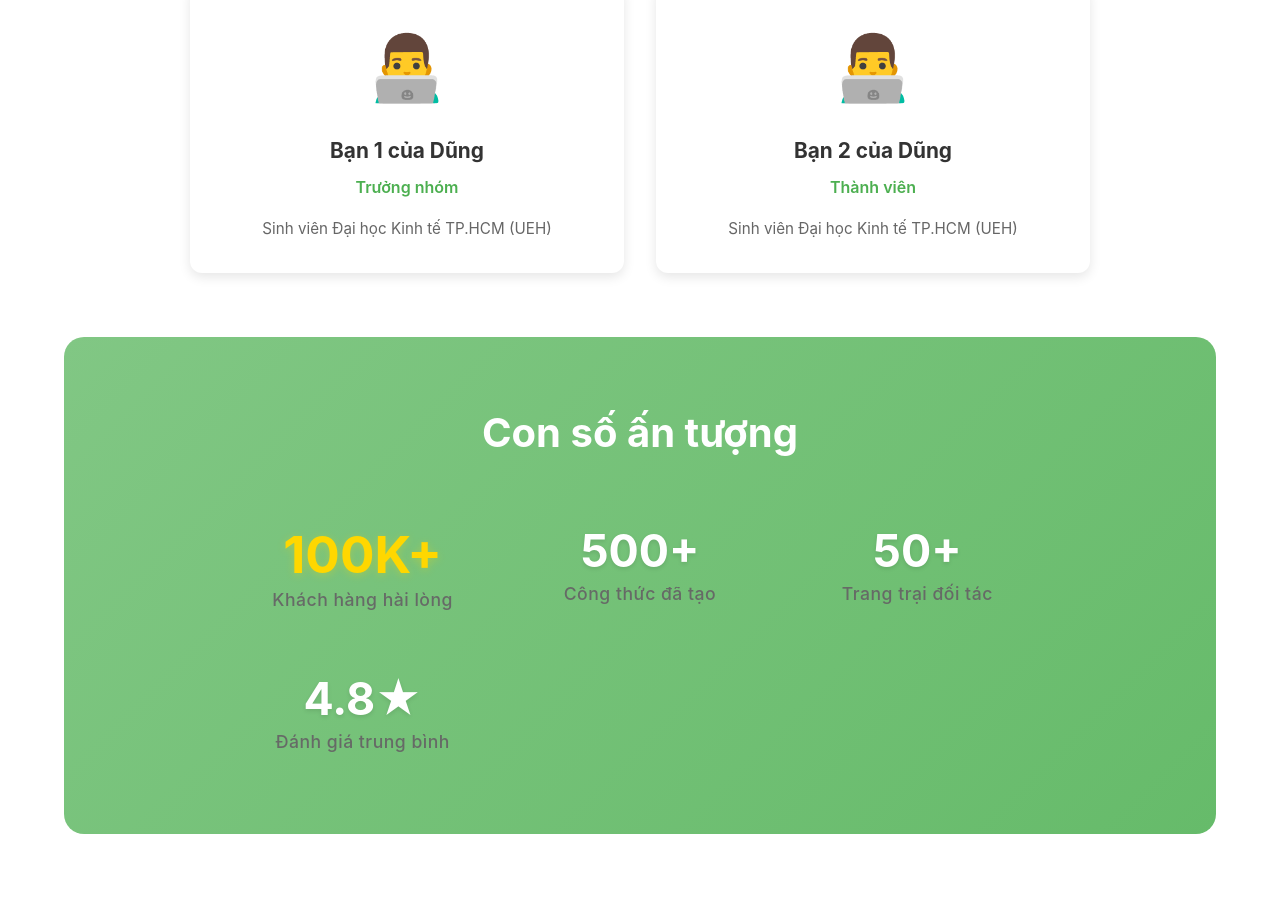
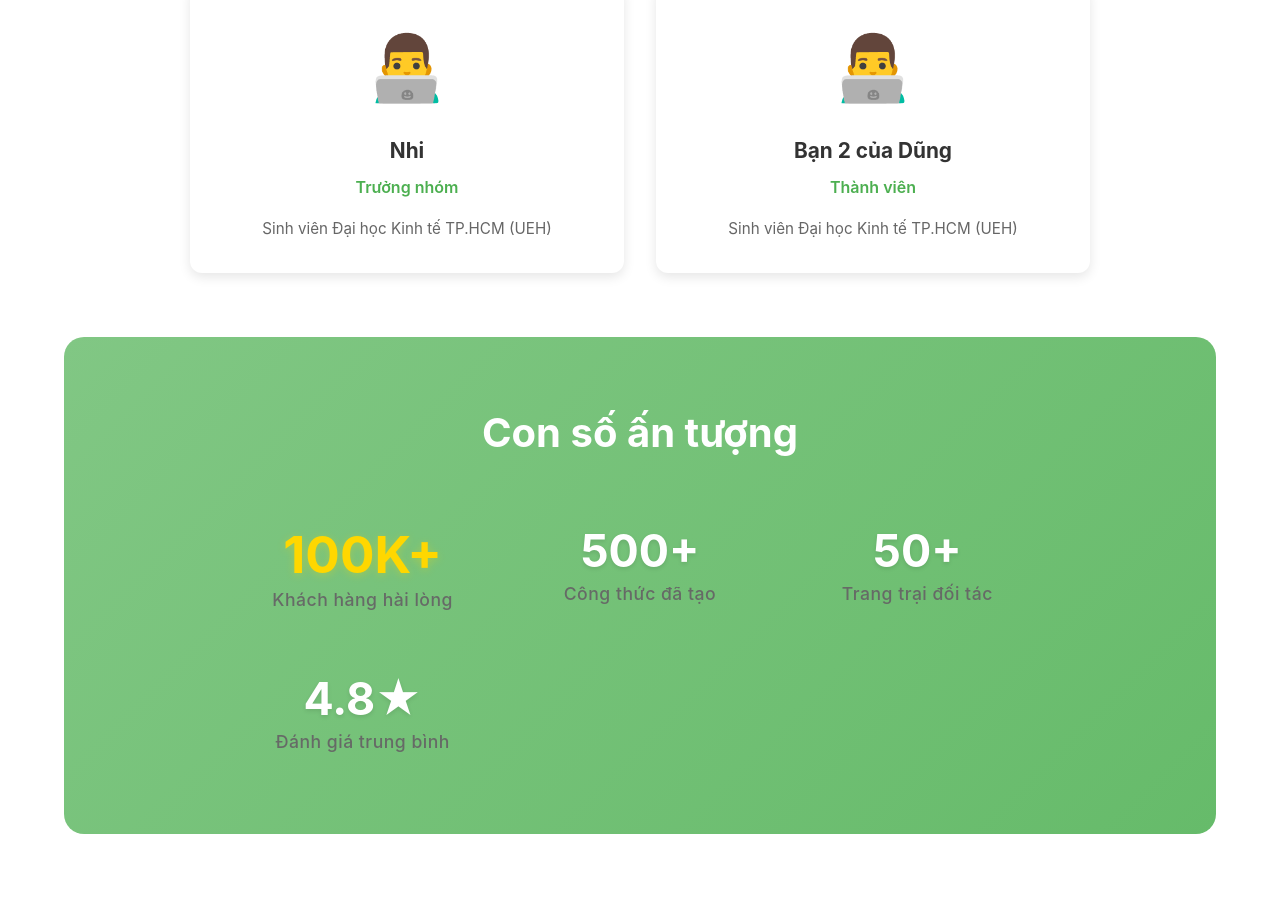
Before and after one commit to tuanbieber/freshkit, a React (Create React App) app: page /doi-tac in a window 1280 px wide. Shown: the part 2460-3371 px from the top of the page. Built offline with nearby package versions, Linux system fonts and the light colour scheme; the HTML template or start-up script is replaced by a standard one.

Commit message:
Update team member name in About.js

```diff
--- a/src/components/About.js
+++ b/src/components/About.js
@@ -16,7 +16,7 @@ const About = () => {
         image: '👨‍💻'
       },
       {
-        name: 'Bạn 1 của Dũng',
+        name: 'Nhi',
         role: 'Trưởng nhóm',
         description: 'Sinh viên Đại học Kinh tế TP.HCM (UEH)',
         image: '👨‍💻'
```
